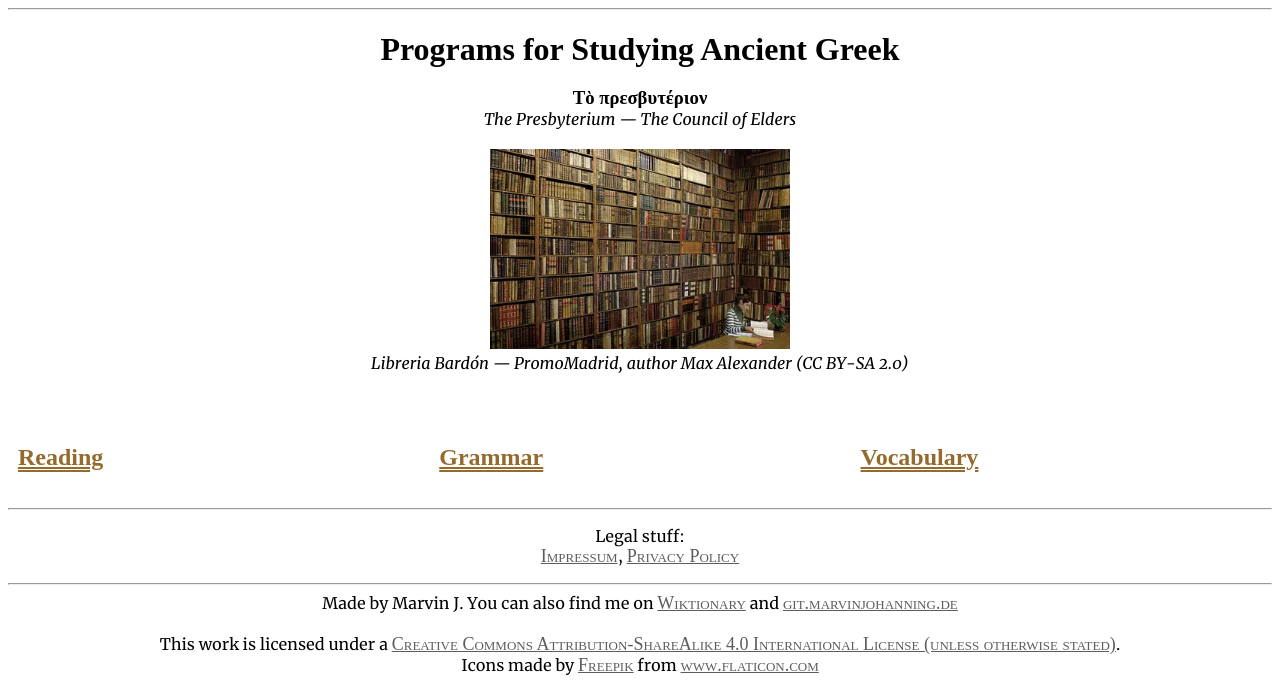
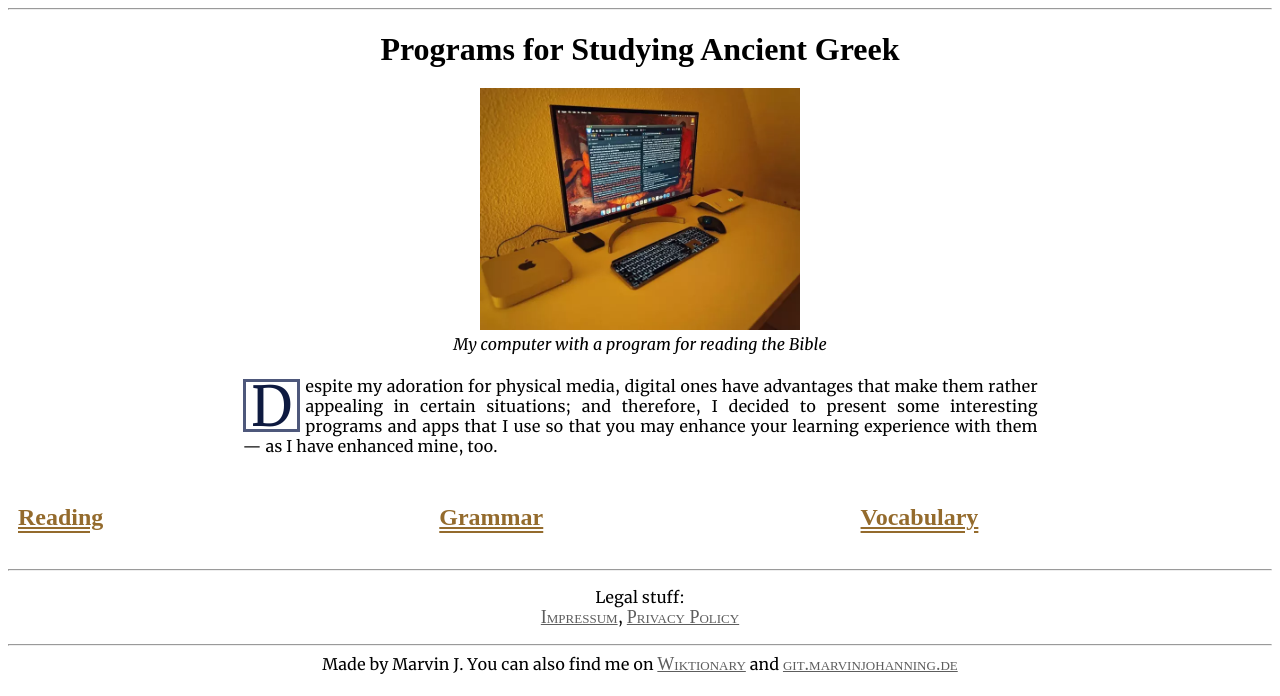
Before and after one commit to mjohanning99/ancient-greek.net, a PHP site: page /shelf/programs/index.php in a window 1280 px wide. Shown: the part 50-746 px from the top of the page. Run offline with PHP 8.4, Linux system fonts and the light colour scheme.

Commit message:
Improve formatting, add programming

```diff
--- a/CSS/styles.css
+++ b/CSS/styles.css
@@ -631,7 +631,6 @@ div.heading-greek {
   content: "";
   display: block;
   margin-bottom: 20px;
-  /*white-space: pre-line; */
 }
 
 .heading-greek i:nth-of-type(2) {
--- a/shelf/programs/index.php
+++ b/shelf/programs/index.php
@@ -4,10 +4,10 @@
 <head>
   <meta name="viewport" content="width=device-width, initial-scale=1">
   <meta charset="utf-8">
-  <meta name="description" content="The Presbyterium — Reviews of books that are old (before 21st century).">
+  <meta name="description" content="Interesting and useful programs and apps for various platforms that enhance your Ancient Greek learning experience.">
   <link rel="preload" as="style" href="/CSS/styles.css">
   <link rel="stylesheet" href="/CSS/styles.css">
-  <title>Old Ancient Greek Books — The Presbyterium — ancient-greek.net</title>
+  <title>Programs and Apps for Learning Ancient Greek — ancient-greek.net</title>
 
   <?php include('header.php'); ?>
   <hr>
@@ -15,15 +15,15 @@
 
 <div class="heading-greek">
   <h1>Programs for Studying Ancient Greek</h1>
-  <h3>Τὸ πρεσβυτέριον</h3>
-  <i>The Presbyterium — The Council of Elders</i>
-  <img src="/media/imgs/presbyterium.webp", width="300", height="300" onerror="this.onerror=null; this.src='/media/imgs/presbyterium.jpg'" alt="" width="300" height="300">
-  <i>Libreria Bardón — PromoMadrid, author Max Alexander (CC BY-SA 2.0)</i>
+  <h3></h3>
+  <i></i>
+  <img src="/media/imgs/apps/heading.webp", width="320", height="320" onerror="this.onerror=null; this.src='/media/imgs/apps/heading.jpg'" alt="" width="300" height="300">
+  <i>My computer with a program for reading the Bible</i>
 </div>
 
 <body>
 <div class="article">
-  <p class="blocktext"></p>
+  <p class="blocktext">Despite my adoration for physical media, digital ones have advantages that make them rather appealing in certain situations; and therefore, I decided to present some interesting programs and apps that I use so that you may enhance your learning experience with them — as I have enhanced mine, too.</p>
 </div>
 
 <div class="row">
--- a/translations/GNT/apocalypse/index.php
+++ b/translations/GNT/apocalypse/index.php
@@ -22,6 +22,7 @@
 </div>
 
 <body>
+  <div class="column-center">
     <div class="row">
       <div class="column-2">
         <h2>The Apocalypse</h2>
@@ -40,6 +41,7 @@
         <h2>Get the book!</h2>
           <div class="article">
             <p>My translation of the Apocalypse of John has now been compiled into a book containing twenty-two full-page and full-colour illustrations, the original Greek text and my translation on opposite pages with aligned paragraphs — so that you can always and quickly refer to the original text without being lost — and a detailled introduction to John’s language. More information can be found <a href="/books/revelation.php">here</a>.
+          </div>
       </div>
     </div>
   </div>
```
Also changed, not shown: books/gospelofjohn.php (+4 -12 lines), books/revelation.php (+10 -13 lines), media/imgs/apps/heading.jpg (added), media/imgs/apps/heading.webp (added). Lines whose indentation alone changed are shown as unchanged.
